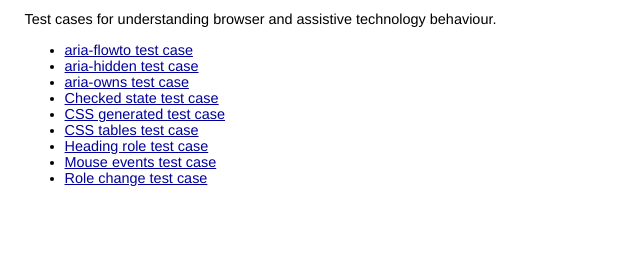
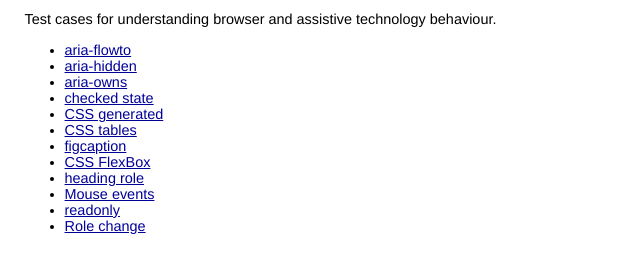
Before and after one commit to AliciaJarvis/test-cases, a plain HTML site: page index.html in a window 1280 px wide. Shown: the part 61-334 px from the top of the page, without its empty margins (0-640 px from the left). Drawn offline with Linux system fonts and the light colour scheme; files that its build step writes are made by us from their sources.

Commit message:
Added figcaption test case

```diff
--- a/index.html
+++ b/index.html
@@ -4,6 +4,7 @@
 <head>
 <meta charset="utf-8">
 <meta name="viewport" content="width=device-width">
+<title>Test cases</title>
 
 <link rel="stylesheet" type="text/css" href="css/basic.css">
 </head>
@@ -14,15 +15,18 @@
 <p>Test cases for understanding browser and assistive technology behaviour.</p>
 
 <ul>
-<li><a href="aria-flowto/case.html">aria-flowto test case</a></li>
-<li><a href="aria-hidden/case.html">aria-hidden test case</a></li>
-<li><a href="aria-owns/case.html">aria-owns test case</a></li>
-<li><a href="checked-state/case.html">Checked state test case</a></li>
-<li><a href="css-generated/case.html">CSS generated test case</a></li>
-<li><a href="css-tables/case.html">CSS tables test case</a></li>
-<li><a href="heading-role/case.html">Heading role test case</a></li>
-<li><a href="mouse-events/case.html">Mouse events test case</a></li>
-<li><a href="role-change/case.html">Role change test case</a></li>
+<li><a href="aria-flowto/case.html">aria-flowto</a></li>
+<li><a href="aria-hidden/case.html">aria-hidden</a></li>
+<li><a href="aria-owns/case.html">aria-owns</a></li>
+<li><a href="checked-state/case.html">checked state</a></li>
+<li><a href="css-generated/case.html">CSS generated</a></li>
+<li><a href="css-tables/case.html">CSS tables</a></li>
+<li><a href="figcaption/case.html">figcaption</a></li>
+<li><a href="flexbox/case.html">CSS FlexBox</a></li>
+<li><a href="heading-role/case.html">heading role</a></li>
+<li><a href="mouse-events/case.html">Mouse events</a></li>
+<li><a href="readonly/case.html">readonly</a></li>
+<li><a href="role-change/case.html">Role change</a></li>
 </ul>
 
 </body>
```
Also changed, not shown: figcaption/case.html (added, +43 -0 lines).
